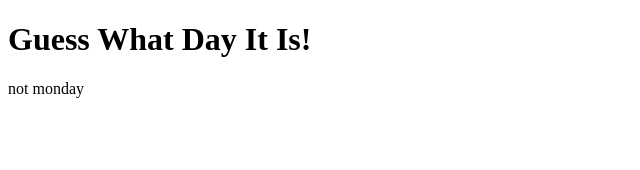
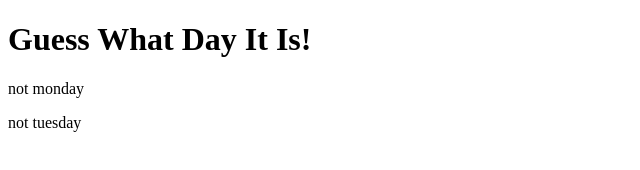
Before and after one commit to tcdmm/wednesday, a plain HTML site: page index.html in a window 1280 px wide. Shown: the full height of the page, 0-640 px from the left. Drawn offline with Linux system fonts and the light colour scheme.

Commit message:
added tues

```diff
--- a/index.html
+++ b/index.html
@@ -9,6 +9,7 @@
 <h1>Guess What Day It Is!</h1>
 
 <p>not monday</p>
+<p>not tuesday</p>
 
 </body>
 </html>
```
